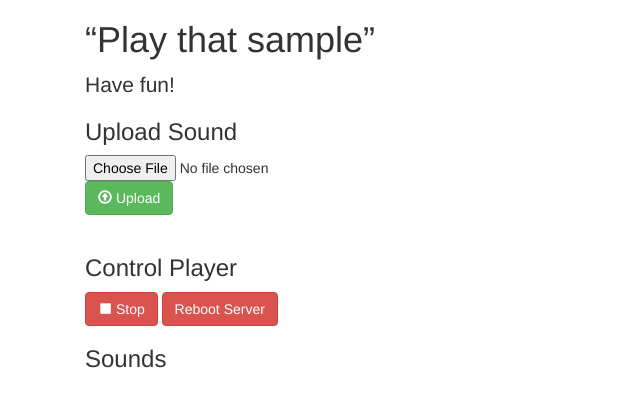
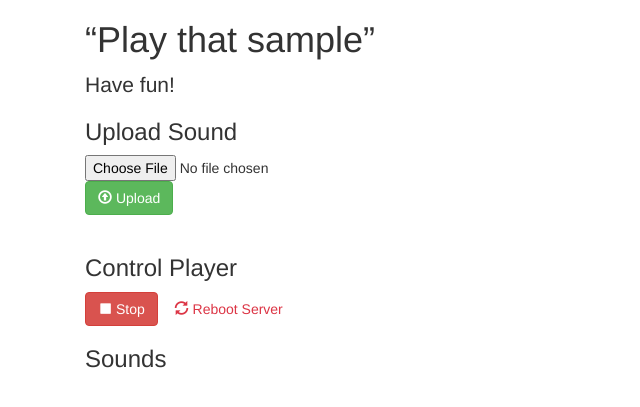
Before and after one commit to KevinAuSon/samples, a Flask app: page / in a window 1280 px wide. Shown: the top 407 px of the page, without its empty margins (0-640 px from the left). Run offline with Flask 2, Linux system fonts and the light colour scheme; some libraries are stand-ins or nearby versions.

Commit message:
Update index.html

```diff
--- a/templates/index.html
+++ b/templates/index.html
@@ -22,7 +22,7 @@
     <br>
     <h3>Control Player</h3>
     <button type="submit" class="btn btn-danger" id="stop" ><span class="glyphicon glyphicon-stop" aria-hidden="true"></span> Stop</button>
-    <button type="submit" class="btn btn-danger" id="reboot" >Reboot Server</button>
+    <button type="submit" class="btn btn-outline-danger" id="reboot" ><span class="glyphicon glyphicon-refresh" aria-hidden="true"></span> Reboot Server</button>
     <br>
     <h3>Sounds</h3>
     <div class="row">
```
